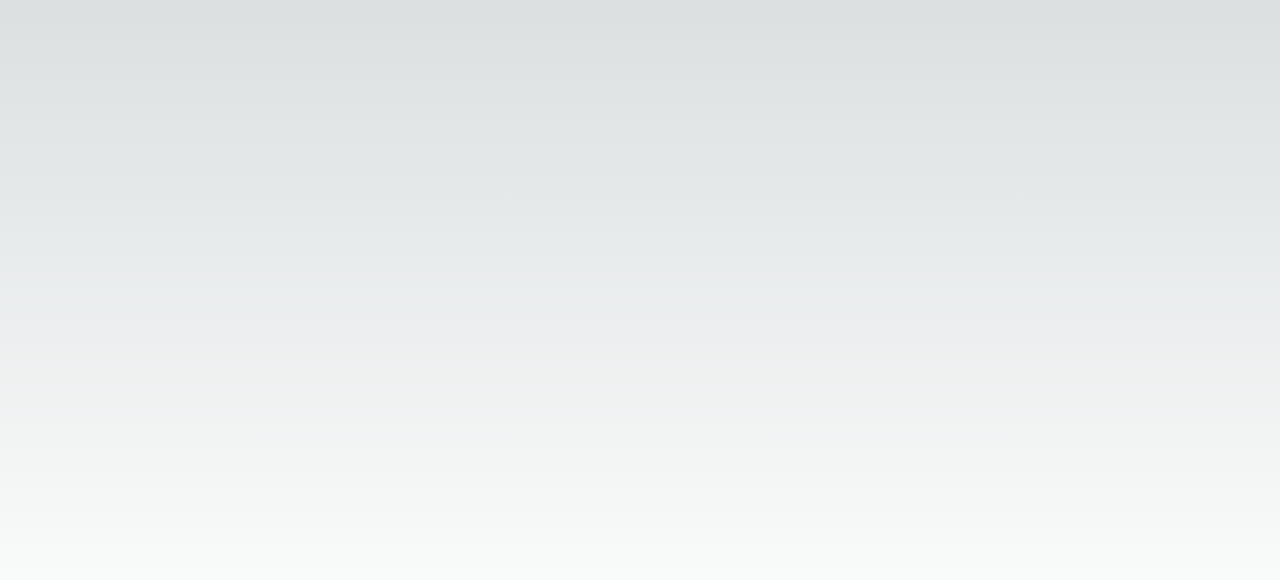
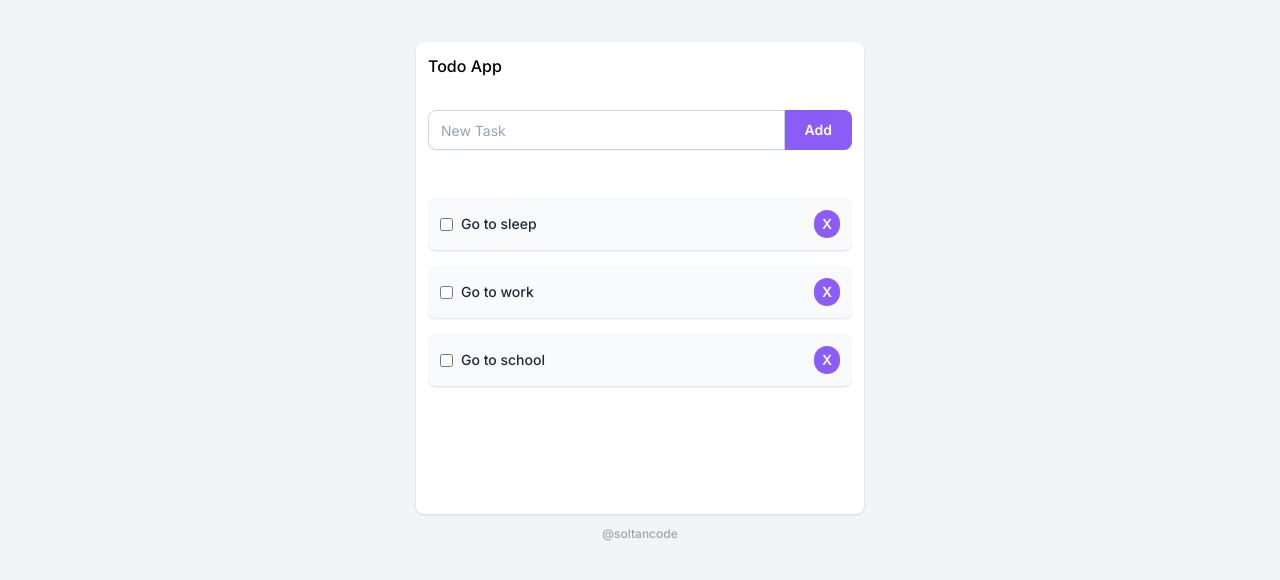
Before and after one commit to iamfaran/todo-with-mongo, a Next.js app: page / in a window 1280 px wide. Shown: the part 108-688 px from the top of the page. Built offline with nearby package versions, Linux system fonts and the light colour scheme.

Commit message:
create todo app

```diff
--- a/app/page.tsx
+++ b/app/page.tsx
@@ -1,7 +1,10 @@
+import { Todos } from "@/components/Todos";
 import Image from "next/image";
 
 export default function Home() {
   return (
-    <main className="flex min-h-screen flex-col items-center justify-between p-24"></main>
+    <div className="bg-gray-100 dark:bg-slate-900 h-screen">
+      <Todos />
+    </div>
   );
 }
--- /dev/null
+++ b/components/AddTodo.tsx
@@ -0,0 +1,28 @@
+import { AddTodoProps } from "@/utils/types";
+
+export const AddTodo = ({
+  handleSubmitTodo,
+  task,
+  handleChange,
+}: AddTodoProps) => {
+  return (
+    <form onSubmit={handleSubmitTodo} className="flex">
+      <input
+        placeholder="New Task"
+        className="h-10 px-3 py-2 bg-white dark:bg-slate-700 dark:text-slate-200 dark:border-slate-500 border shadow-sm border-slate-300 placeholder-slate-400 disabled:bg-slate-50 disabled:text-slate-500 disabled:border-slate-200 focus:outline-none focus:border-violet-500 focus:ring-violet-500 block w-full rounded-tl-lg rounded-bl-lg sm:text-sm focus:ring-1 invalid:border-pink-500 invalid:text-pink-600 focus:invalid:border-pink-500 focus:invalid:ring-pink-500 disabled:shadow-none"
+        id="add-todo"
+        type="text"
+        name="task"
+        value={task}
+        onChange={handleChange}
+      />
+      <button
+        type="submit"
+        aria-label="Add todo"
+        className="h-10 bg-violet-500 hover:bg-violet-600 focus:outline-none focus:ring focus:ring-violet-300 active:bg-violet-700 px-5 py-2 text-sm leading-5 rounded-tr-lg rounded-br-lg font-semibold text-white"
+      >
+        Add
+      </button>
+    </form>
+  );
+};
--- /dev/null
+++ b/components/Row.tsx
@@ -0,0 +1,35 @@
+import { TodoProps } from "@/utils/types";
+
+export const Row = ({
+  todo: { id, task, isCompleted },
+  handleCheckTodo,
+  handleDeleteTodo,
+}: TodoProps) => {
+  return (
+    <div className="shadow rounded-lg p-3 mt-4 bg-gray-50 dark:bg-slate-700 flex justify-between">
+      <div className="flex items-center">
+        <input
+          id={"task-name-" + id}
+          type="checkbox"
+          checked={isCompleted}
+          onChange={() => handleCheckTodo(id)}
+        />
+        <label
+          className="ml-2 font-medium text-slate-800 dark:text-gray-50 text-sm"
+          htmlFor={"task-name-" + id}
+        >
+          {task}
+        </label>
+      </div>
+      <div className="">
+        <button
+          className="bg-violet-500 hover:bg-violet-600 focus:outline-none focus:ring focus:ring-violet-300 active:bg-violet-700 px-2 py-1 text-sm leading-5 rounded-full font-semibold text-white"
+          aria-label="Delete a todo"
+          onClick={() => handleDeleteTodo(id)}
+        >
+          X
+        </button>
+      </div>
+    </div>
+  );
+};
--- /dev/null
+++ b/components/Todos.tsx
@@ -0,0 +1,87 @@
+"use client";
+import React, { FormEvent, ChangeEvent, useState } from "react";
+import { v4 as uuidv4 } from "uuid";
+import { Row } from "./Row";
+import { AddTodo } from "./AddTodo";
+import { data } from "@/utils/todos";
+import { Todo } from "@/utils/types";
+
+export const Todos = () => {
+  console.log("Todos component rendered");
+  // initialize todos state with data from utils/todos.ts
+  // array of objects type "Todo"
+  const [todos, setTodos] = useState<Todo[]>(data);
+  // initialize task state with an empty string
+  const [task, setTask] = useState<string>("");
+
+  const handleAddTodo = (todo: Todo) => {
+    const updatedTodos = [...todos, todo];
+    setTodos(updatedTodos);
+    setTask("");
+  };
+
+  const handleSubmitTodo = (e: FormEvent) => {
+    e.preventDefault();
+
+    const todo = {
+      id: uuidv4(),
+      task: task,
+      isCompleted: false,
+    };
+    // if Task is not empty, call handleAddTodo function with todo object
+    task && handleAddTodo(todo);
+  };
+
+  const handleChange = (e: ChangeEvent) => {
+    const { value } = e.target as HTMLInputElement;
+    setTask(value);
+  };
+
+  const handleCheckTodo = (id: string) => {
+    const updatedTodos = todos.map((todo) => {
+      if (todo.id == id) {
+        return {
+          ...todo,
+          isCompleted: !todo.isCompleted,
+        };
+      }
+      return todo;
+    });
+    setTodos(updatedTodos);
+  };
+
+  const handleDeleteTodo = (id: string) => {
+    const updatedTodos = todos.filter((todo) => todo.id !== id);
+    setTodos(updatedTodos);
+  };
+
+  return (
+    <section className="h-screen flex items-center flex-col justify-center py-12 sm:px-6 lg:px-8">
+      <div className="max-w-md w-full p-3 bg-white dark:bg-slate-800 shadow overflow-hidden sm:rounded-lg space-y-8">
+        <div className="flex justify-between">
+          <h1 className="font-medium dark:text-white">Todo App</h1>
+        </div>
+        <AddTodo
+          handleSubmitTodo={handleSubmitTodo}
+          handleChange={handleChange}
+          task={task}
+        />
+        <div className="h-80 overflow-x-hidden overflow-y-auto todo-list">
+          {todos
+            .map((todo) => (
+              <Row
+                key={todo.id}
+                todo={todo}
+                handleDeleteTodo={handleDeleteTodo}
+                handleCheckTodo={handleCheckTodo}
+              />
+            ))
+            .reverse()}
+        </div>
+      </div>
+      <a href="https://soltancode.com" target="_blank">
+        <p className="text-gray-400 font-medium text-xs mt-3">@soltancode</p>
+      </a>
+    </section>
+  );
+};
```
Also changed, not shown: package.json (+6 -4 lines), 1 other file (tests, documents, lock files or other folders).
